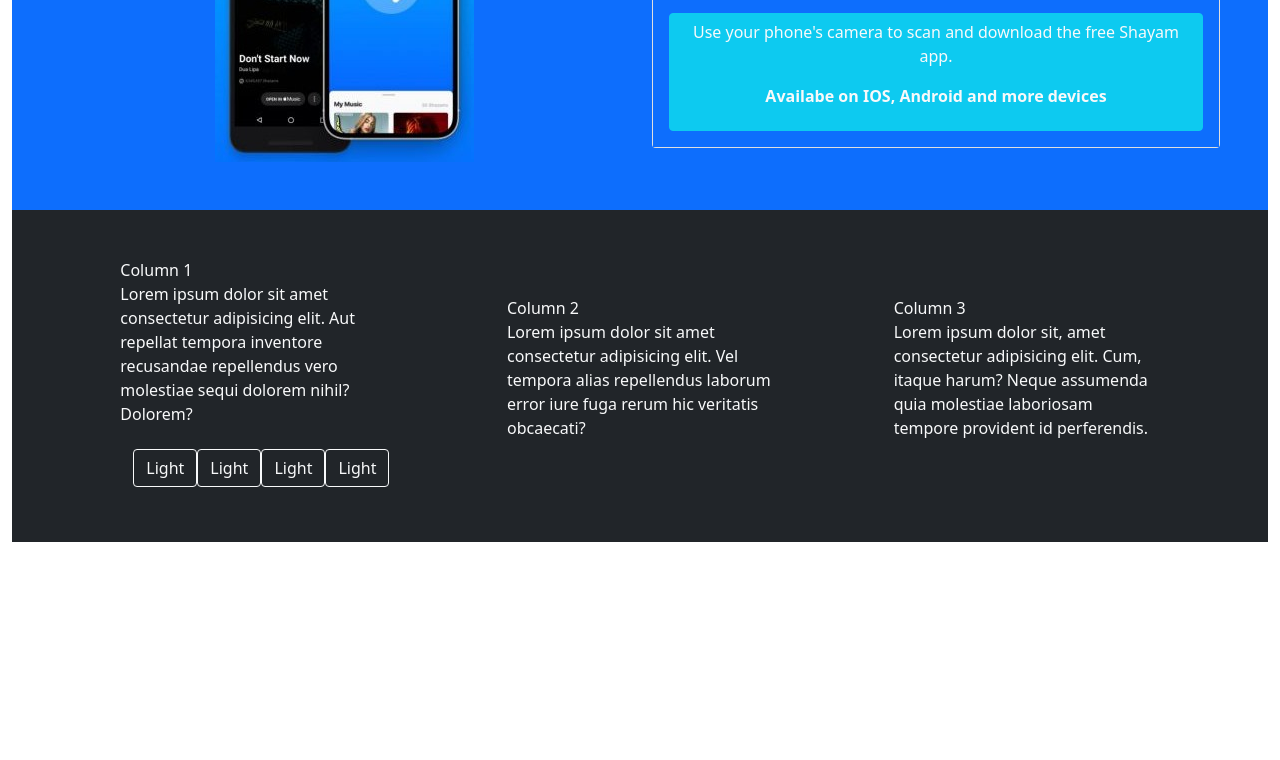
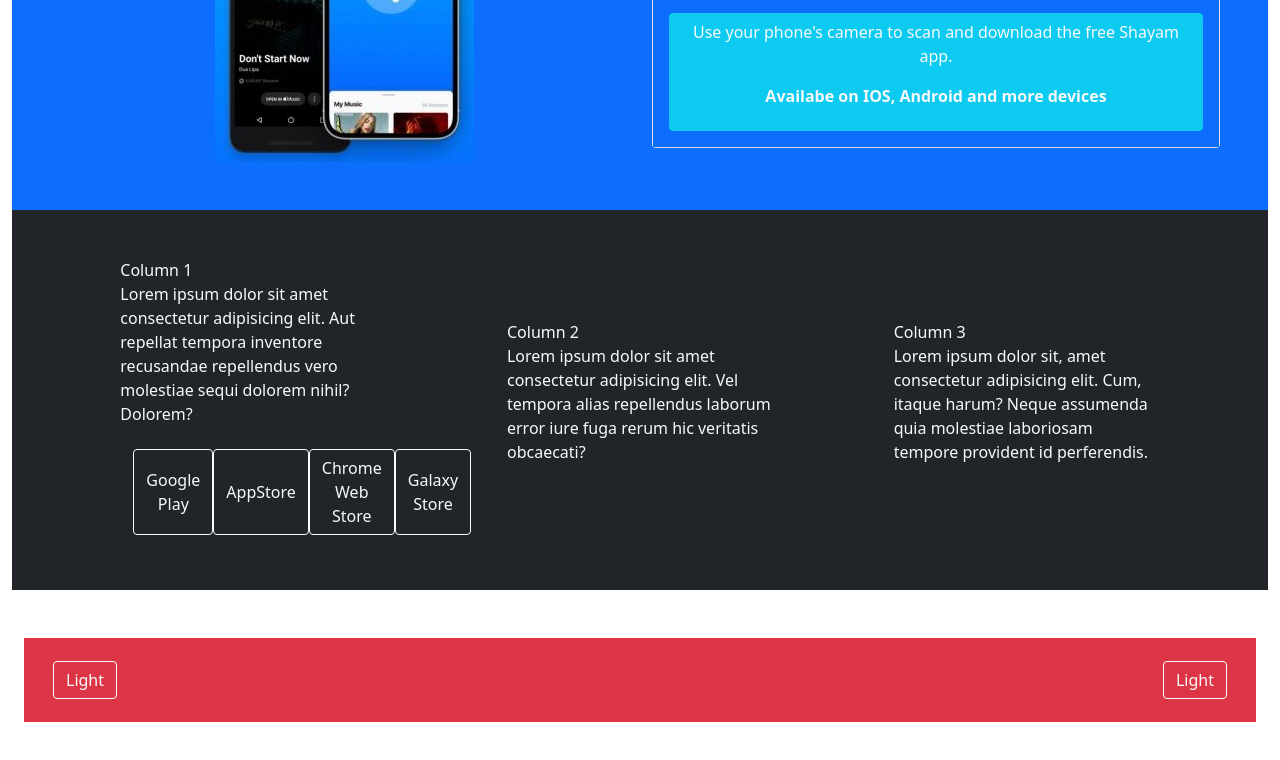
Before and after one commit to erikayanez/bootstrap-practice, a plain HTML site: page bootstrap-5.1.3-dist/index.html in a window 1280 px wide. Shown: the part 268-1028 px from the top of the page. Before the commit the page ends 906 px from the top, so only its background shows below. Drawn offline with nearby package versions, Linux system fonts and the light colour scheme.

Commit message:
working with the buttons, giving them styling and content

```diff
--- a/bootstrap-5.1.3-dist/index.html
+++ b/bootstrap-5.1.3-dist/index.html
@@ -53,22 +53,30 @@
               </div>
           </div>
     </div>
-    <footer>
           <div class="container-fluid">
             <div class="row bg-dark text-light d-flex justify-content-around p-5 d-flex mb-5">
                 <div class="d-flex flex-column justify-content-center col col-sm-3 col-md-3 col-lg-3">Column 1 <p>Lorem ipsum dolor sit amet consectetur adipisicing elit. Aut repellat tempora inventore recusandae repellendus vero molestiae sequi dolorem nihil? Dolorem?</p>
                     <div class="btn d-flex justify-content-around">
-                        <button type="button" class="btn btn-outline-light">Light</button>
-                        <button type="button" class="btn btn-outline-light">Light</button>
-                        <button type="button" class="btn btn-outline-light">Light</button>
-                        <button type="button" class="btn btn-outline-light">Light</button>
+                        <button type="button" class="btn btn-outline-light">Google Play</button>
+                        <button type="button" class="btn btn-outline-light">AppStore</button>
+                        <button type="button" class="btn btn-outline-light">Chrome Web Store</button>
+                        <button type="button" class="btn btn-outline-light">Galaxy Store</button>
                     </div>
                 </div>
                 <div class="d-flex flex-column justify-content-center col col-sm-3 col-md-3 col-lg-3">Column 2 <p>Lorem ipsum dolor sit amet consectetur adipisicing elit. Vel tempora alias repellendus laborum error iure fuga rerum hic veritatis obcaecati?</p></div>
                 <div class="d-flex flex-column justify-content-center col col-sm-3 col-md-3 col-lg-3">Column 3 <p>Lorem ipsum dolor sit, amet consectetur adipisicing elit. Cum, itaque harum? Neque assumenda quia molestiae laboriosam tempore provident id perferendis.
                 </p></div>
             </div>
-
+    <footer>
+        <div class="container-fluid">
+            <div class="row bg-danger p-3"">
+                <div class="btn d-flex justify-content-between">
+                    <button type="button" class="btn btn-outline-light">Light</button>
+                    <button type="button" class="btn btn-outline-light">Light</button>
+                </div>
+            </div>
+        </div>
+    </footer>
 
     <div class="bg-dark d-flex flex-row justify-content-around mb-5">
 
```
